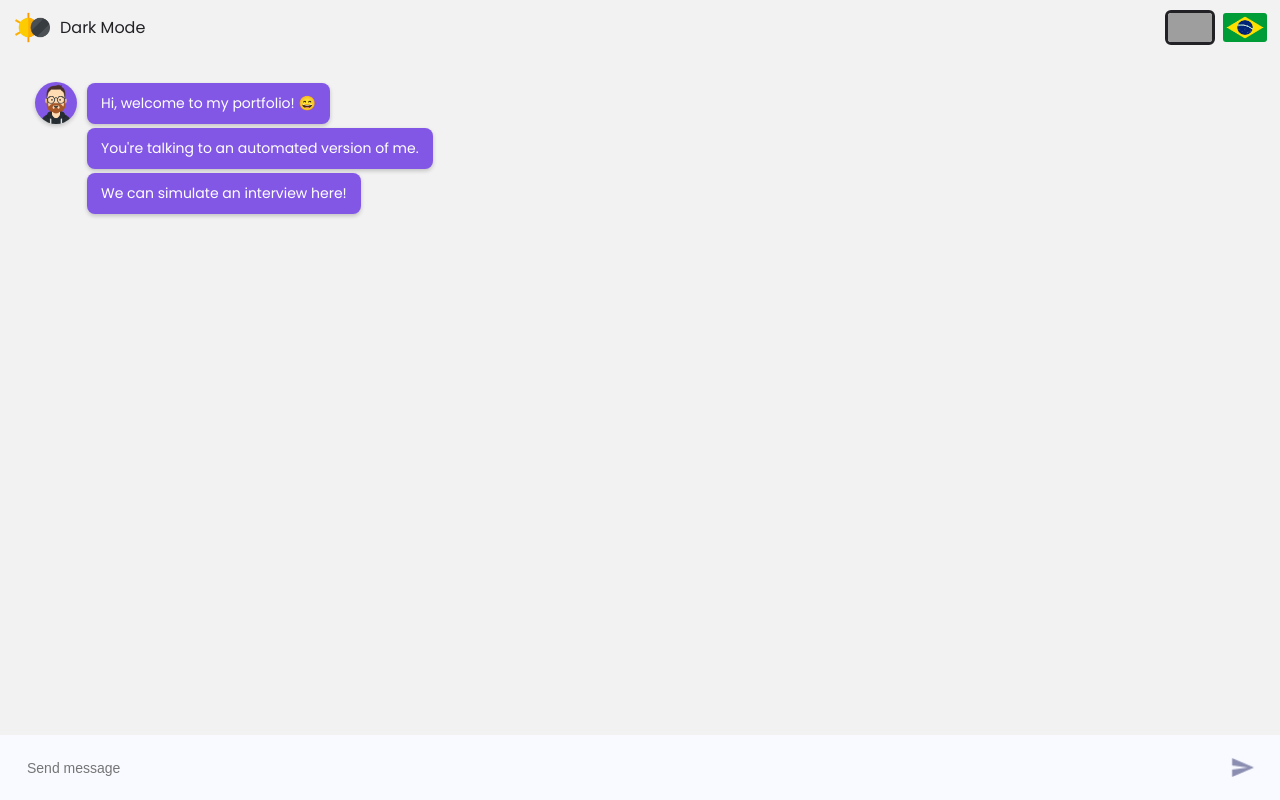
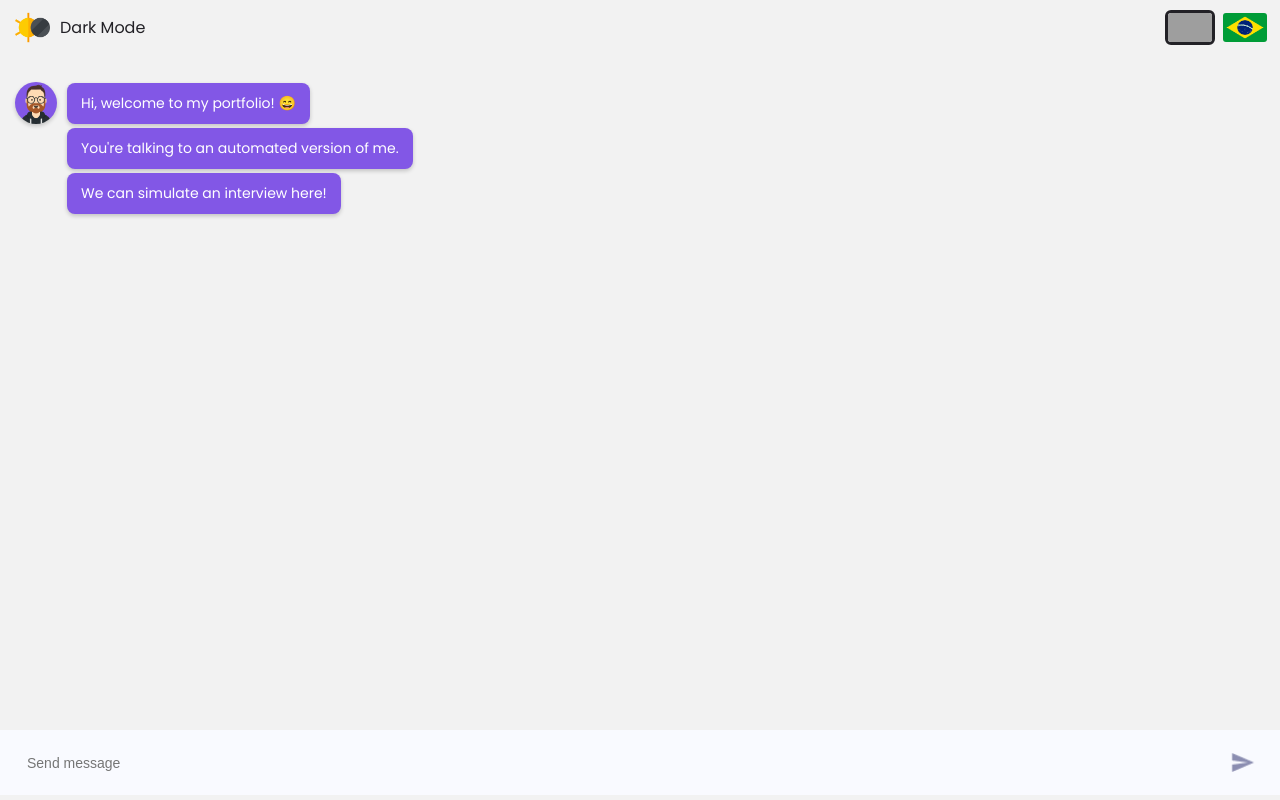
Before and after one commit to ThalesLudwig/portfolio-next, a Next.js app: page /chat in a window 1280 px wide. Built offline with nearby package versions, Linux system fonts and the light colour scheme; grey boxes are pictures that could not be loaded.

Commit message:
Flex UI fix - Chat UI fix

```diff
--- a/components/GamesModal/GamesModalStyled.js
+++ b/components/GamesModal/GamesModalStyled.js
@@ -33,6 +33,7 @@ export const ImagesRow = styled.div`
 
   @media (max-width: ${MOBILE}) {
     margin-top: 10px;
+    justify-content: flex-start;
   }
 `;
 
@@ -49,7 +50,7 @@ export const Image = styled.div`
   @media (max-width: ${MOBILE}) {
     width: 80px;
     height: 80px;
-    margin-top: 10px;
+    margin: 10px 10px 0 0;
   }
 
   &:hover {
--- a/components/Message/MessageStyled.js
+++ b/components/Message/MessageStyled.js
@@ -2,7 +2,7 @@ import styled from "styled-components";
 import { SHADOWS } from "../../constants/shadow";
 
 export const Container = styled.div`
-  margin: 2px 0px;
+  margin: ${({ isPrimary }) => (isPrimary ? "2px" : "10px")} 0px;
   display: flex;
   align-items: center;
   flex-direction: ${({ isPrimary }) => (isPrimary ? "row" : "row-reverse")};
--- a/components/PersonalModal/PersonalModalStyled.js
+++ b/components/PersonalModal/PersonalModalStyled.js
@@ -33,6 +33,7 @@ export const ImagesRow = styled.div`
 
   @media (max-width: ${MOBILE}) {
     margin-top: 10px;
+    justify-content: flex-start;
   }
 `;
 
@@ -49,7 +50,7 @@ export const Image = styled.div`
   @media (max-width: ${MOBILE}) {
     width: 80px;
     height: 80px;
-    margin-top: 10px;
+    margin: 10px 10px 0 0;
   }
 
   &:hover {
--- a/components/RemoteModal/RemoteModalStyled.js
+++ b/components/RemoteModal/RemoteModalStyled.js
@@ -33,6 +33,7 @@ export const ImagesRow = styled.div`
 
   @media (max-width: ${MOBILE}) {
     margin-top: 10px;
+    justify-content: flex-start;
   }
 `;
 
@@ -49,7 +50,7 @@ export const Image = styled.div`
   @media (max-width: ${MOBILE}) {
     width: 80px;
     height: 80px;
-    margin-top: 10px;
+    margin: 10px 10px 0 0;
   }
 
   &:hover {
--- a/styles/pages/ChatPage.js
+++ b/styles/pages/ChatPage.js
@@ -1,5 +1,4 @@
 import styled from "styled-components";
-import { MOBILE } from "../../constants/screen";
 
 export const Container = styled.form`
   display: flex;
@@ -14,11 +13,7 @@ export const Input = styled.div`
   border: none;
   display: flex;
   flex-direction: row;
-  margin-top: 10px;
-  position: fixed;
-  bottom: 0;
-  left: 0;
-  right: 0;
+  width: 100vw;
 `;
 
 export const NativeInput = styled.input`
```
